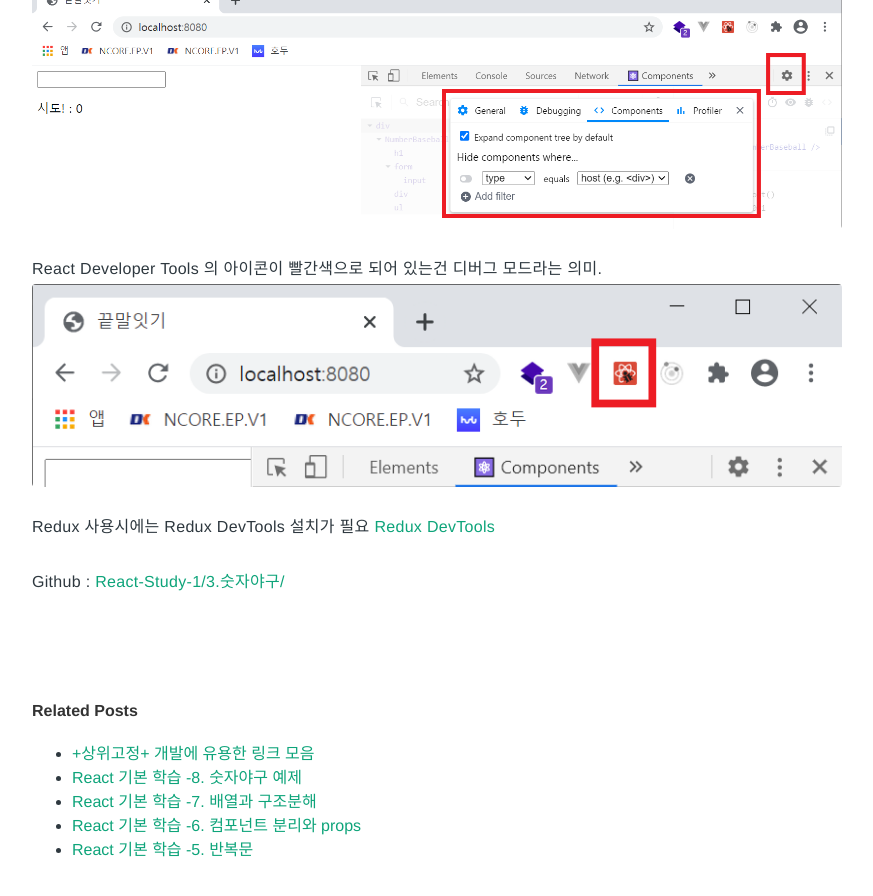
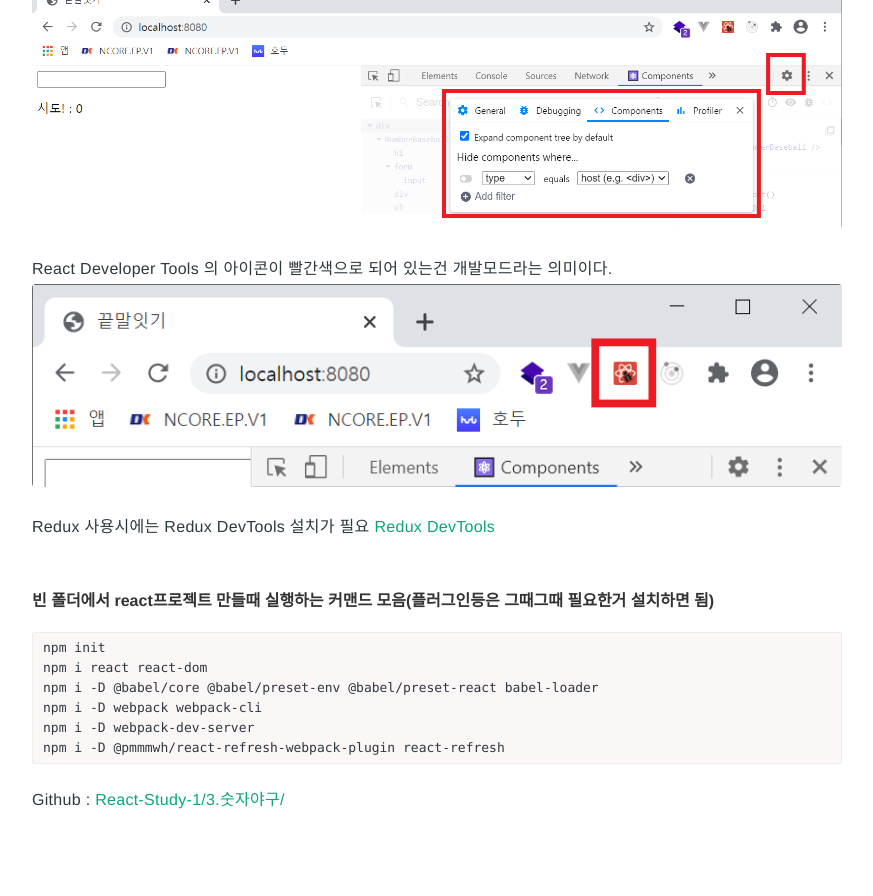
Before and after one commit to Pie001/pie001.github.io, a Jekyll site: the page built from _posts/2020-11-19-0078.md, in a window 1280 px wide and 900 px high, scrolled down 770 px. Shown: the top 896 px of the window, without its empty margins (203-1076 px from the left). Built offline with Jekyll 4.4.1, drawn with Linux system fonts in a browser that asks for light colours; comment, search, counter and statistics services are not loaded; some of the changed text lies outside the part shown.

Commit message:
Update 2020-11-19-0078.md

````diff
--- a/_posts/2020-11-19-0078.md
+++ b/_posts/2020-11-19-0078.md
@@ -28,11 +28,22 @@ description: React 기본 학습 -9. props 보충설명
 
 ![0078-001.png](/assets/images/post/0078-001.png)
 
-React Developer Tools 의 아이콘이 빨간색으로 되어 있는건 디버그 모드라는 의미.
+React Developer Tools 의 아이콘이 빨간색으로 되어 있는건 개발모드라는 의미이다.
 ![0078-002.png](/assets/images/post/0078-002.png)
-
 
 Redux 사용시에는 Redux DevTools 설치가 필요
 [Redux DevTools](https://chrome.google.com/webstore/detail/redux-devtools/lmhkpmbekcpmknklioeibfkpmmfibljd)
 
+
+#### 빈 폴더에서 react프로젝트 만들때 실행하는 커맨드 모음(플러그인등은 그때그때 필요한거 설치하면 됨)
+```
+npm init
+npm i react react-dom
+npm i -D @babel/core @babel/preset-env @babel/preset-react babel-loader
+npm i -D webpack webpack-cli
+npm i -D webpack-dev-server
+npm i -D @pmmmwh/react-refresh-webpack-plugin react-refresh
+```
+
+
 Github : [React-Study-1/3.숫자야구/](https://github.com/Pie001/React-Study-1/tree/main/3.%EC%88%AB%EC%9E%90%EC%95%BC%EA%B5%AC)
````
Also changed, not shown: other parts of _posts/2020-11-19-0078.md (+2 -2 lines).
